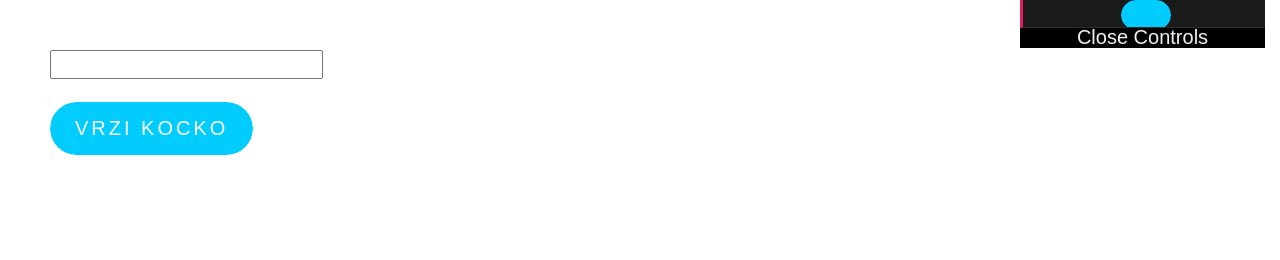
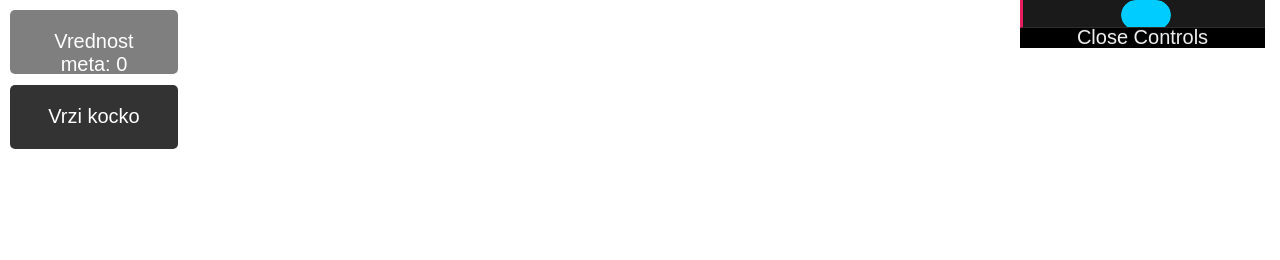
Before and after one commit to dkonc/RGTI-webgl, a plain HTML site: page code/17-game/17-game.html in a window 1280 px wide. Shown: the top 260 px of the page. Drawn offline with Linux system fonts and the light colour scheme; animation ran at ten frames a second.

Commit message:
Popravek

```diff
--- a/code/17-game/17-game.html
+++ b/code/17-game/17-game.html
@@ -12,22 +12,48 @@
 <body>
 <script>
 function Random() {
-  return Math.floor(Math.random() * 5);
+  let a = Math.floor(Math.random() * 16); //0,15
+    if(a == 0){
+        return 0;
+    }
+    else if(a > 0 && a <= 4){
+        return 1;
+    }
+    else if(a >= 5 && a <= 10){
+        return 2;
+    }
+    else if(a >= 11 && a <= 14){
+        return 3;
+    }
+    else{
+        return 4;
+    }
 }
 
 function randomValue() {
-  document.getElementById('tb').value = Random();
+    let vrednost = Random();
+    console.log(vrednost);
+    let sc = document.getElementById('tb');
+    sc.innerHTML = vrednost;
 }
 </script>
 
-<form style="padding:50px; align:center" name="rn">
+<!--<form style="padding:50px; align:center" name="rn">
     <input type="text" id="tb" name="tb" />
     </br>
 
     </br>
 
     <a href="#" class="button" onClick="javascript:randomValue()">Vrzi kocko</a>
-</form>
+</form> -->
+    <div class="hud-overlay" id="hud-overlayDesna" style="visibility: visible;">
+        <label>Vrednost meta: </label>
+        <label id="tb" value="0">0</label>
+    </div>
+
+    <div>
+        <a href="#" class="hud-overlayButton" onClick="javascript:randomValue()">Vrzi kocko</a>
+    </div>
 
     <div class="fullscreen">
         <canvas></canvas>
--- a/common/style.css
+++ b/common/style.css
@@ -114,3 +114,31 @@ span a {
   color: #999;
   text-decoration: underline;
 }
+.hud-overlay{
+    width: 10%;
+    height: 3%;
+    border-radius: 5px;
+    position:absolute;
+    text-align: center;
+    vertical-align: middle;
+    float: left;
+    padding: 20px;
+    left: 10px;
+    top: 10px;
+    color: white;
+    background-color: rgba(0,0,0,0.5);
+}
+.hud-overlayButton{
+    width: 10%;
+    height: 3%;
+    border-radius: 5px;
+    position:absolute;
+    text-align: center;
+    vertical-align: middle;
+    float: left;
+    padding: 20px;
+    left: 10px;
+    top: 85px;
+    color: white;
+    background-color: rgba(0,0,0,0.8);
+}
```
